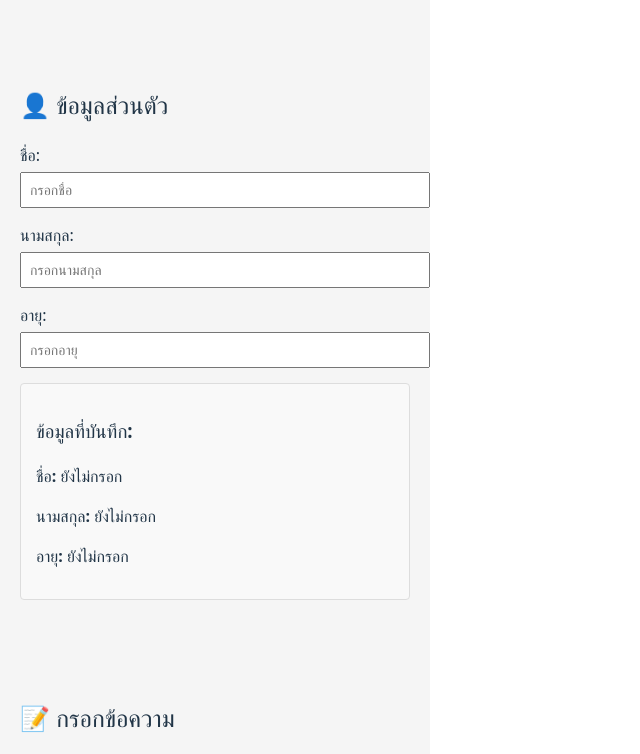
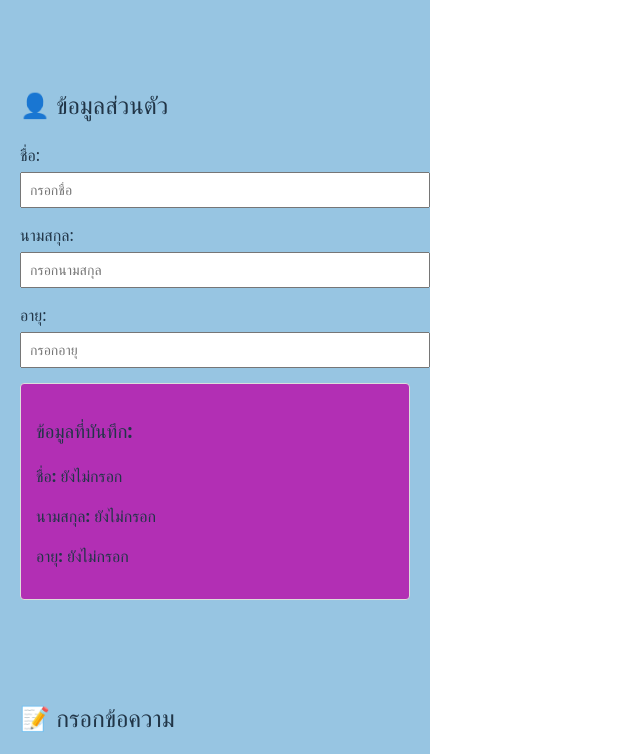
Before and after one commit to 67160411/lab12, a React (Vite) app in the folder my-react-app/: page / in a window 1280 px wide. Shown: the part 458-1212 px from the top of the page, without its empty margins (0-640 px from the left). Built offline with nearby package versions, Linux system fonts and the light colour scheme.

Commit message:
Edit: backgroundColor

```diff
--- a/my-react-app/src/App.jsx
+++ b/my-react-app/src/App.jsx
@@ -2,7 +2,7 @@ import { useState } from "react";
 
 export default function App() {
   return (
-    <div style={{ backgroundColor: "#f5f5f5", minHeight: "100vh" }}>
+    <div style={{ backgroundColor: "#97c5e2", minHeight: "100vh" }}>
       <Counter />
       <ToggleMenu />
       <UserInfo />
@@ -222,7 +222,7 @@ function UserInfo() {
 
       <div
         style={{
-          backgroundColor: "#f9f9f9",
+          backgroundColor: "#b22fb4",
           padding: "15px",
           borderRadius: "4px",
           border: "1px solid #ddd",
@@ -306,7 +306,7 @@ function LoginForm() {
         padding: "30px",
         border: "1px solid #ddd",
         borderRadius: "8px",
-        backgroundColor: "#f9f9f9",
+        backgroundColor: "#c3ad42",
       }}
     >
       <h2 style={{ textAlign: "center" }}>🔐 เข้าสู่ระบบ</h2>
@@ -513,7 +513,7 @@ function TodoApp() {
         padding: "30px",
         border: "1px solid #ddd",
         borderRadius: "8px",
-        backgroundColor: "#f9f9f9",
+        backgroundColor: "#cf89cd",
       }}
     >
       <h1 style={{ textAlign: "center" }}>📝 รายการที่ต้องทำ</h1>
@@ -557,7 +557,7 @@ function TodoApp() {
           <li
             key={todo.id}
             style={{
-              backgroundColor: "#fff",
+              backgroundColor: "#6c0082",
               padding: "15px",
               marginBottom: "10px",
               borderRadius: "4px",
```
